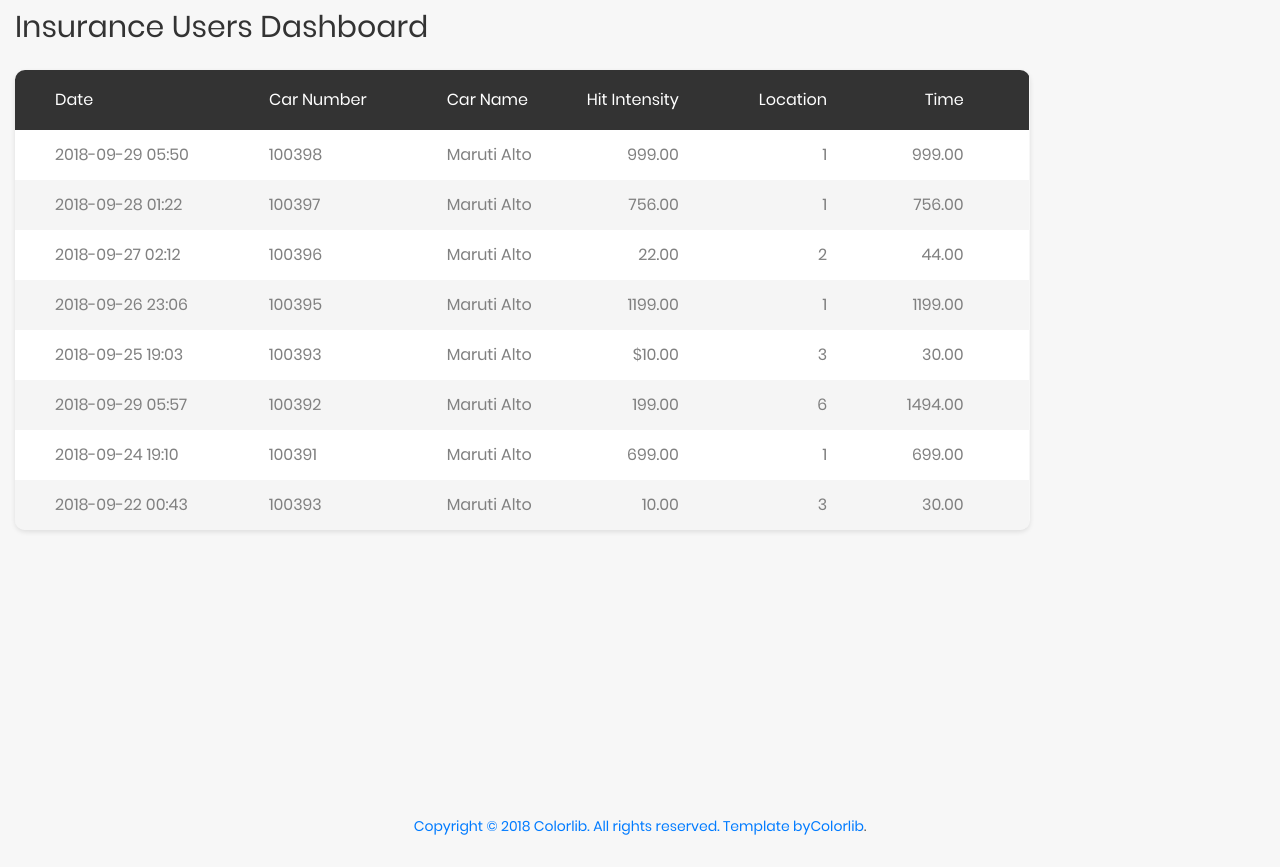
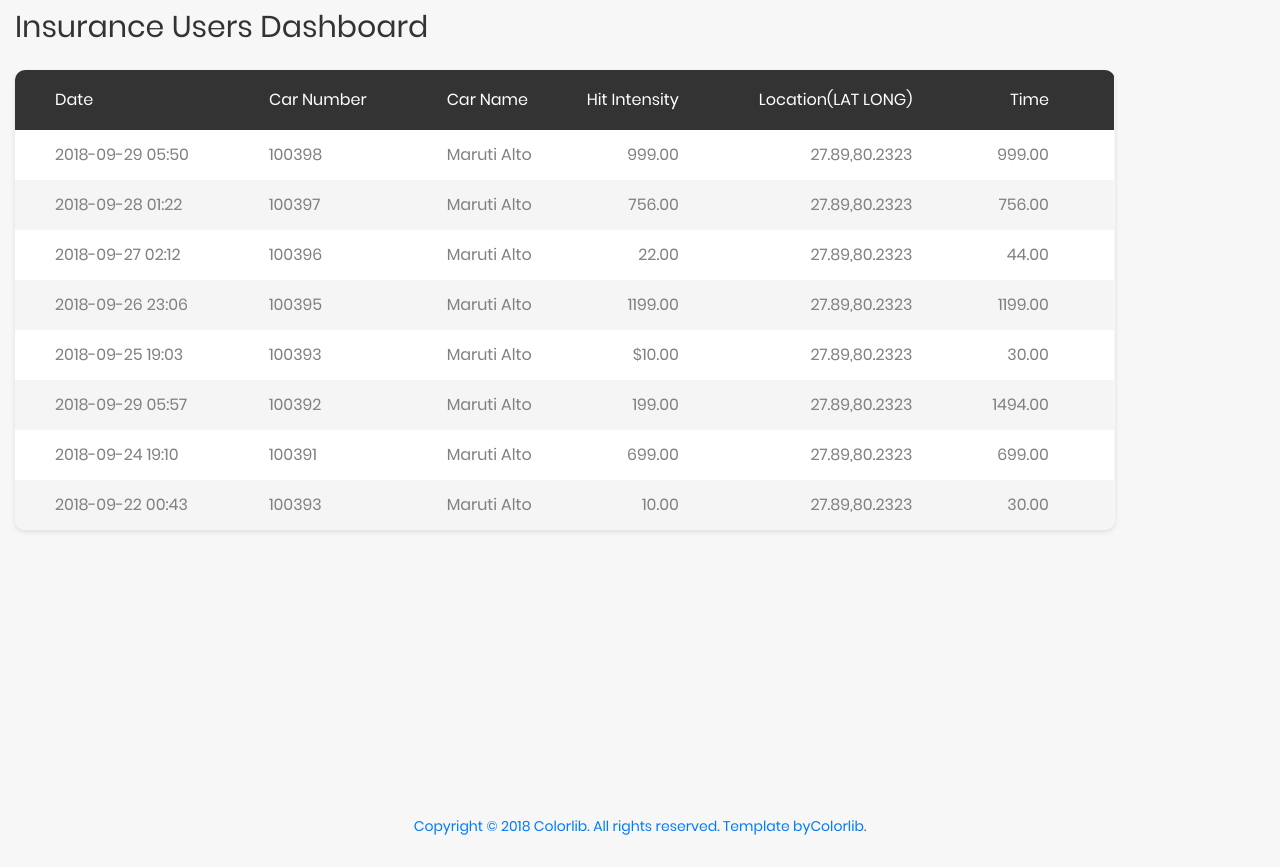
Before and after one commit to ramantehlan/masina, a plain HTML site: page dashboard/users.html in a window 1280 px wide. Shown: the part 1192-2059 px from the top of the page. Drawn offline with Linux system fonts and the light colour scheme.

Commit message:
Adding User profile Page

```diff
--- a/dashboard/users.html
+++ b/dashboard/users.html
@@ -469,7 +469,7 @@
                                                     <th>Car Number</th>
                                                     <th>Car Name</th>
                                                     <th class="text-right">Hit Intensity</th>
-                                                    <th class="text-right">Location</th>
+                                                    <th class="text-right">Location(LAT LONG)</th>
                                                     <th class="text-right">Time</th>
                                                 </tr>
                                             </thead>
@@ -479,7 +479,7 @@
                                                     <td>100398</td>
                                                     <td>Maruti Alto</td>
                                                     <td class="text-right">999.00</td>
-                                                    <td class="text-right">1</td>
+                                                    <td class="text-right">27.89,80.2323</td>
                                                     <td class="text-right">999.00</td>
                                                 </tr>
 
@@ -488,7 +488,7 @@
                                                     <td>100397</td>
                                                     <td>Maruti Alto</td>
                                                     <td class="text-right">756.00</td>
-                                                    <td class="text-right">1</td>
+                                                    <td class="text-right">27.89,80.2323</td>
                                                     <td class="text-right">756.00</td>
                                                 </tr>
                                                 <tr>
@@ -496,7 +496,7 @@
                                                     <td>100396</td>
                                                     <td>Maruti Alto</td>
                                                     <td class="text-right">22.00</td>
-                                                    <td class="text-right">2</td>
+                                                    <td class="text-right">27.89,80.2323</td>
                                                     <td class="text-right">44.00</td>
                                                 </tr>
                                                 <tr>
@@ -504,7 +504,7 @@
                                                     <td>100395</td>
                                                     <td>Maruti Alto</td>
                                                     <td class="text-right">1199.00</td>
-                                                    <td class="text-right">1</td>
+                                                    <td class="text-right">27.89,80.2323</td>
                                                     <td class="text-right">1199.00</td>
                                                 </tr>
                                                 <tr>
@@ -512,7 +512,7 @@
                                                     <td>100393</td>
                                                     <td>Maruti Alto</td>
                                                     <td class="text-right">$10.00</td>
-                                                    <td class="text-right">3</td>
+                                                    <td class="text-right">27.89,80.2323</td>
                                                     <td class="text-right">30.00</td>
                                                 </tr>
                                                 <tr>
@@ -520,7 +520,7 @@
                                                     <td>100392</td>
                                                     <td>Maruti Alto</td>
                                                     <td class="text-right">199.00</td>
-                                                    <td class="text-right">6</td>
+                                                    <td class="text-right">27.89,80.2323</td>
                                                     <td class="text-right">1494.00</td>
                                                 </tr>
                                                 <tr>
@@ -528,7 +528,7 @@
                                                     <td>100391</td>
                                                     <td>Maruti Alto</td>
                                                     <td class="text-right">699.00</td>
-                                                    <td class="text-right">1</td>
+                                                    <td class="text-right">27.89,80.2323</td>
                                                     <td class="text-right">699.00</td>
                                                 </tr>
                                                 <tr>
@@ -536,7 +536,7 @@
                                                     <td>100393</td>
                                                     <td>Maruti Alto</td>
                                                     <td class="text-right">10.00</td>
-                                                    <td class="text-right">3</td>
+                                                    <td class="text-right">27.89,80.2323</td>
                                                     <td class="text-right">30.00</td>
                                                 </tr>
                                             </tbody>
```
Also changed, not shown: dashboard/index.html (+8 -8 lines).
